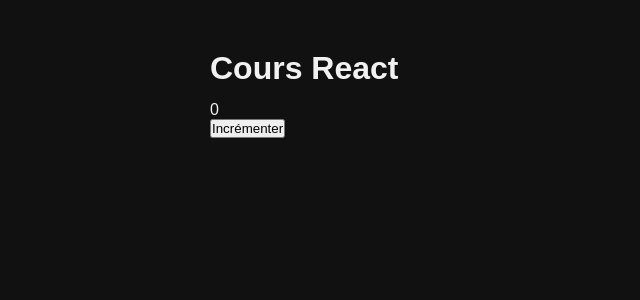
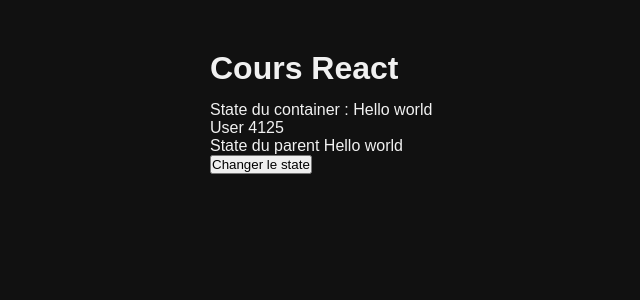
Before and after one commit to Mr-FERRAT/react-formation, a React (Vite) app in the folder 04 - Les bases de React/001 3.Les-bases-de-React/3.Les-bases-de-React/: page / in a window 1280 px wide. Shown: the top 300 px of the page, without its empty margins (30-670 px from the left). Built offline with nearby package versions, Linux system fonts and the light colour scheme.

Commit message:
Les props

```diff
--- a/04 - Les bases de React/001 3.Les-bases-de-React/3.Les-bases-de-React/src/App.jsx
+++ b/04 - Les bases de React/001 3.Les-bases-de-React/3.Les-bases-de-React/src/App.jsx
@@ -1,4 +1,4 @@
-import Container from "./lessons/4.Le-state/Container"
+import Container from "./lessons/5.Les-props/Container"
 
 function App() {
 
--- /dev/null
+++ b/04 - Les bases de React/001 3.Les-bases-de-React/3.Les-bases-de-React/src/lessons/5.Les-props/Card.jsx
@@ -0,0 +1,10 @@
+export default function Card({id, state, changeState}) {
+  console.log(id, state)
+  return (
+    <div>
+      <p>User {id}</p>
+      <p>State du parent {state}</p>
+      <button onClick={() =>changeState("Buongiorno") }>Changer le state</button>
+    </div>
+  )
+}
--- a/04 - Les bases de React/001 3.Les-bases-de-React/3.Les-bases-de-React/src/lessons/5.Les-props/Container.jsx
+++ b/04 - Les bases de React/001 3.Les-bases-de-React/3.Les-bases-de-React/src/lessons/5.Les-props/Container.jsx
@@ -1,8 +1,17 @@
+import { useState } from "react"
+import Card from "./Card"
+
 export default function Container() {
+
+  const [state, setState] = useState("Hello world")
+
+  const id  = 4125
 
   return (
     <div>
-      <h1>Les props</h1>
+      <p>State du container : {state}</p>
+      <Card id={id} state={state} changeState={setState}/>
+      {/* {Card({id: id})} */}
     </div>
   )
 }
```
Also changed, not shown: 1 other file (tests, documents, lock files or other folders).
